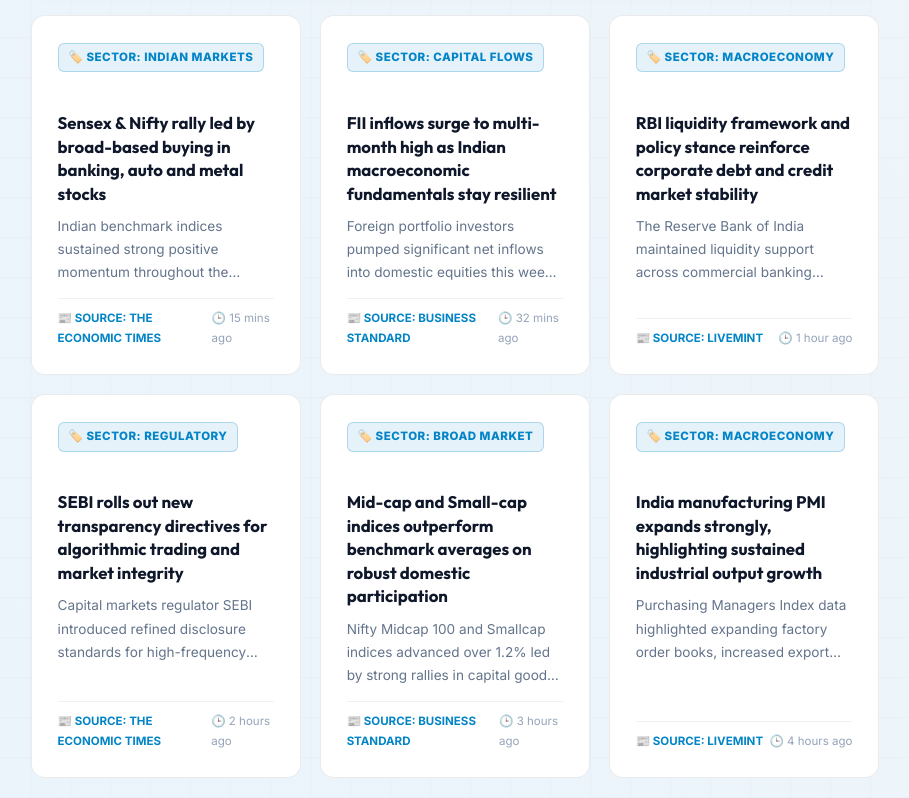
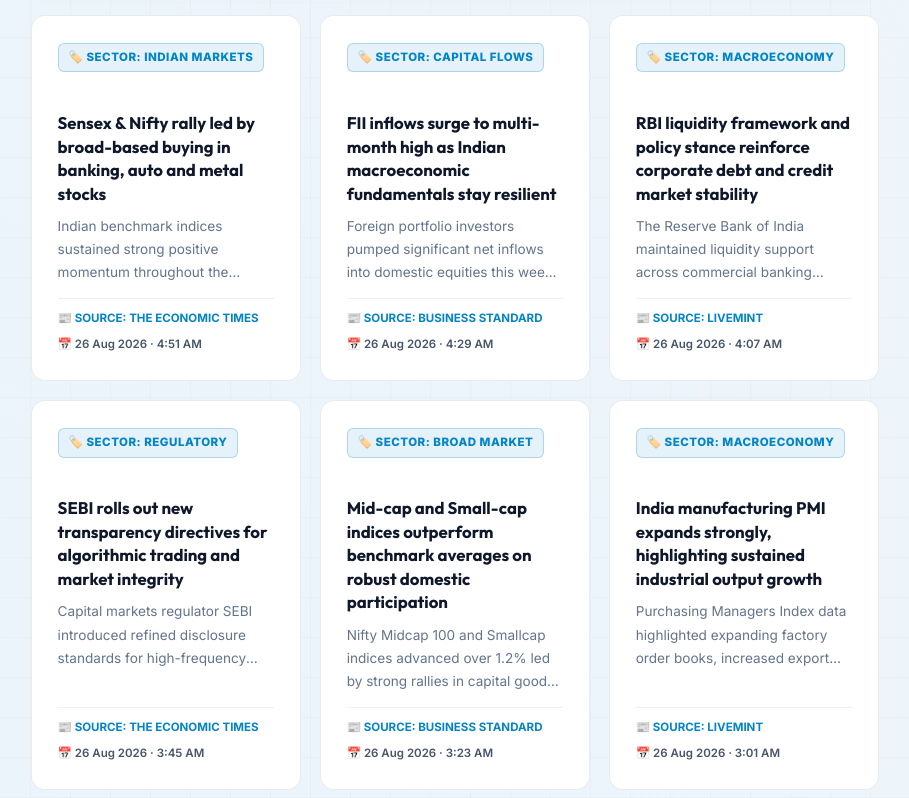
Before and after one commit to gourabacharjee/equity_research, a website: page index.html in a window 1280 px wide. Shown: the part 1123-1921 px from the top of the page, without its empty margins (330-1239 px from the left). Drawn offline with Linux system fonts and the light colour scheme; no server answers.

Commit message:
Add files via upload

```diff
--- a/index.html
+++ b/index.html
@@ -2504,6 +2504,31 @@ Conclude with median multiples and identify whether the target trades at a disco
     var newsCountdownSec = 45;
     var newsTimerInterval = null;
 
+    function formatNewsDate(rawDate, defaultOffsetMinutes) {
+      defaultOffsetMinutes = defaultOffsetMinutes || 0;
+      var d;
+      if (rawDate && typeof rawDate === 'string' && !rawDate.includes('ago')) {
+        d = new Date(rawDate);
+        if (isNaN(d.getTime())) {
+          d = new Date(Date.now() - defaultOffsetMinutes * 60000);
+        }
+      } else {
+        d = new Date(Date.now() - defaultOffsetMinutes * 60000);
+      }
+
+      var months = ['Jan', 'Feb', 'Mar', 'Apr', 'May', 'Jun', 'Jul', 'Aug', 'Sep', 'Oct', 'Nov', 'Dec'];
+      var day = d.getDate();
+      var month = months[d.getMonth()];
+      var year = d.getFullYear();
+      var hours = d.getHours();
+      var mins = d.getMinutes();
+      var ampm = hours >= 12 ? 'PM' : 'AM';
+      hours = hours % 12;
+      hours = hours ? hours : 12;
+      var strMins = mins < 10 ? '0' + mins : mins;
+      return day + ' ' + month + ' ' + year + ' · ' + hours + ':' + strMins + ' ' + ampm;
+    }
+
     function renderMarketNewsCards(items, grid, isSectorTab) {
       if (!grid) return;
       if (!items || items.length === 0) {
@@ -2511,7 +2536,7 @@ Conclude with median multiples and identify whether the target trades at a disco
         return;
       }
 
-      grid.innerHTML = items.map(function(item) {
+      grid.innerHTML = items.map(function(item, idx) {
         var sectorBadgeHtml = '';
         if (isSectorTab || item.industry) {
           sectorBadgeHtml = '<div style="margin-bottom: 10px;">' +
@@ -2525,6 +2550,10 @@ Conclude with median multiples and identify whether the target trades at a disco
             '<img src="' + item.image + '" alt="Media" style="width: 100%; height: 100%; object-fit: cover;" onerror="this.parentElement.style.display=\'none\'">' +
           '</div>';
         }
+
+        // Calculate dynamic staggered minute offset for baseline items
+        var defaultMinutesAgo = (item.minutesAgo !== undefined) ? item.minutesAgo : (idx * 22 + 8);
+        var formattedDateString = formatNewsDate(item.pubDate, defaultMinutesAgo);
 
         return [
           '<div class="card" style="display: flex; flex-direction: column; justify-content: space-between; position: relative;">',
@@ -2538,9 +2567,9 @@ Conclude with median multiples and identify whether the target trades at a disco
                 item.description,
               '</p>',
             '</div>',
-            '<div style="margin-top: auto; font-size: 0.72rem; color: #94a3b8; display: flex; justify-content: space-between; align-items: center; border-top: 1px solid rgba(0,0,0,0.06); padding-top: 10px;">',
+            '<div style="margin-top: auto; font-size: 0.72rem; color: #94a3b8; display: flex; justify-content: space-between; align-items: center; border-top: 1px solid rgba(0,0,0,0.06); padding-top: 10px; flex-wrap: wrap; gap: 6px;">',
               '<span style="font-weight: 700; color: #0284c7; text-transform: uppercase;">📰 Source: ' + item.source + '</span>',
-              '<span>🕒 ' + item.pubDate + '</span>',
+              '<span style="font-weight: 600; color: #475569;">📅 ' + formattedDateString + '</span>',
             '</div>',
           '</div>'
         ].join('');
```
